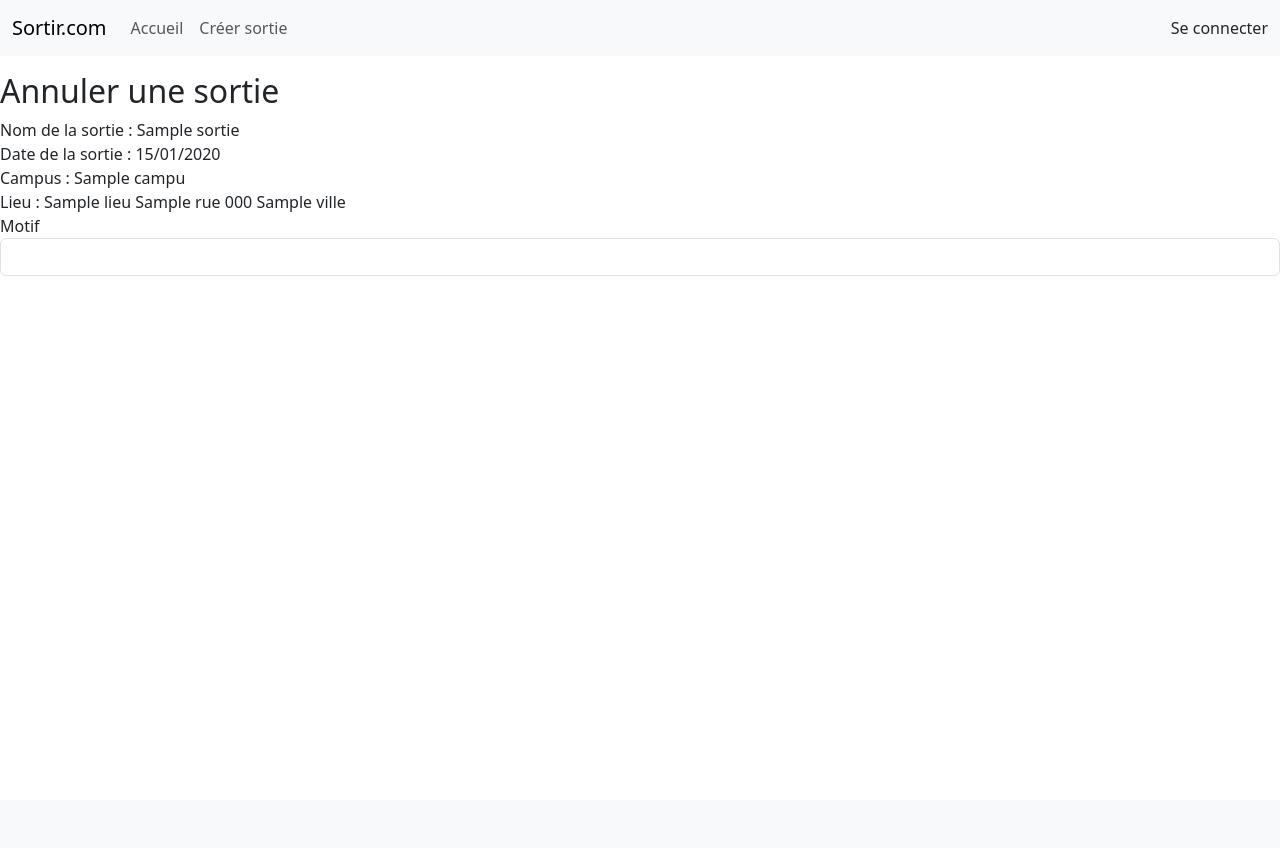
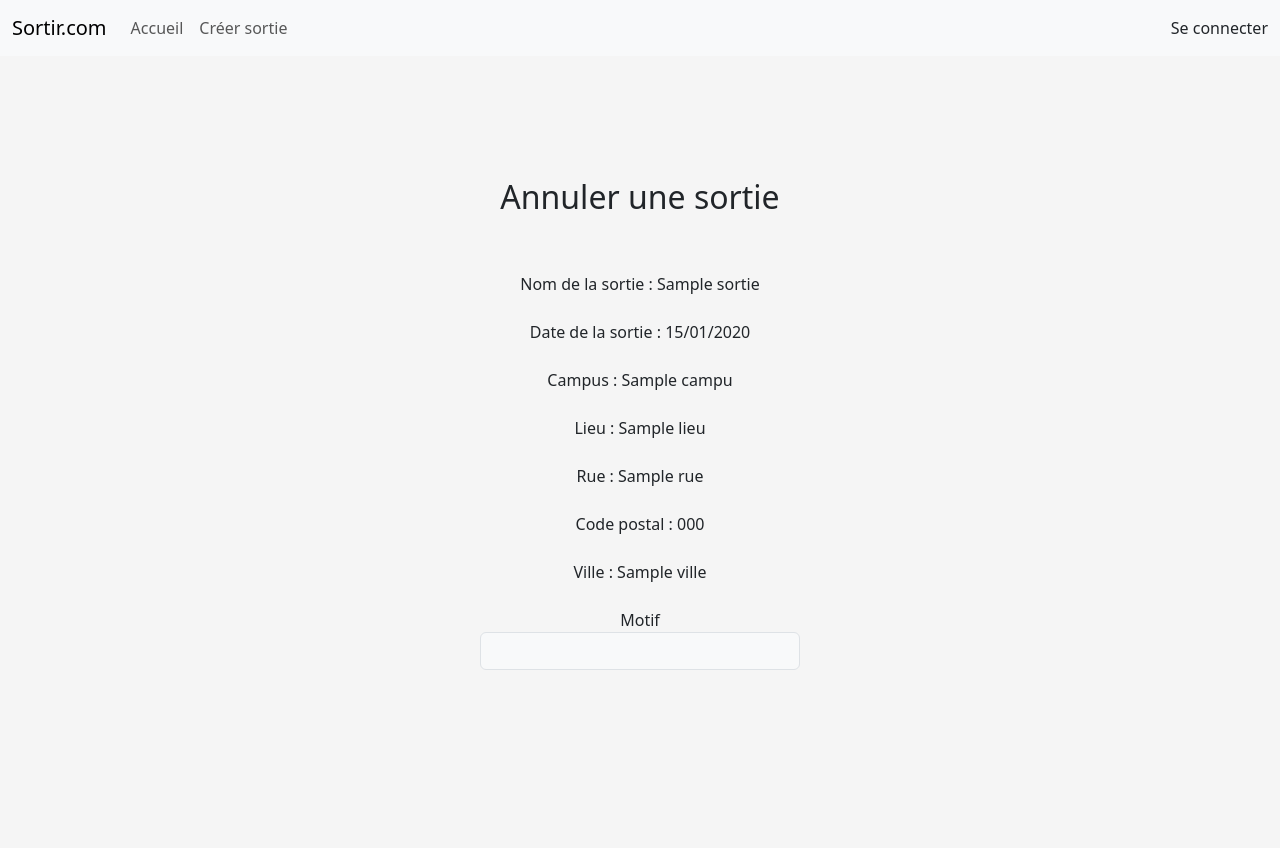
Before and after one commit to ClaudeEni/sortir, a Symfony app: template templates/sorties/annulerSortie.html.twig in a window 1280 px wide. Before the commit the page ends 276 px from the top, so only its background shows below. Run offline with Twig, Linux system fonts and the light colour scheme; the template is opened without the code that fills it: most values are stand-ins (such as "Sample title", 1, 10 or a date in 2020); form fields are guessed from the names that the template uses; some libraries are stand-ins or nearby versions.

Commit message:
style improvment

```diff
--- a/src/Form/AnnulerSortieType.php
+++ b/src/Form/AnnulerSortieType.php
@@ -25,9 +25,9 @@ class AnnulerSortieType extends AbstractType
                 ]
             ])
             ->add('cancel', SubmitType::class, [
-                'label' => 'Annuler',
+                'label' => 'Retour',
                 'attr' => [
-                    'class'          => 'btn btn-secondary',
+                    'class'          => 'btn btn-warning',
                     'formnovalidate' => 'formnovalidate',
                 ]
             ])
--- a/src/Form/ImportParticipantType.php
+++ b/src/Form/ImportParticipantType.php
@@ -23,7 +23,7 @@ class ImportParticipantType extends AbstractType
             ->add('importer', SubmitType::class, [
                 'label' => 'Importer le fichier',
                 'attr' => [
-                    'class'          => 'btn btn-success',
+                    'class'          => 'btn btn-primary',
                     'formnovalidate'=>'formnovalidate'
                 ]
             ])
--- a/src/Form/PublierSortieType.php
+++ b/src/Form/PublierSortieType.php
@@ -21,9 +21,9 @@ class PublierSortieType extends AbstractType
                 ]
             ])
             ->add('annuler', SubmitType::class, [
-                'label' => 'Annuler',
+                'label' => 'Retour',
                 'attr' => [
-                    'class'          => 'btn btn-secondary',
+                    'class'          => 'btn btn-warning',
                     'formnovalidate' => 'formnovalidate',
                 ]
             ])
--- a/src/Form/SupprimerSortieType.php
+++ b/src/Form/SupprimerSortieType.php
@@ -21,9 +21,9 @@ class SupprimerSortieType extends AbstractType
                 ]
             ])
             ->add('annuler', SubmitType::class, [
-                'label' => 'Annuler',
+                'label' => 'Retour',
                 'attr' => [
-                    'class'          => 'btn btn-secondary',
+                    'class'          => 'btn btn-warning',
                     'formnovalidate' => 'formnovalidate',
                 ]
             ])
--- a/templates/profil/CreerProfil.html.twig
+++ b/templates/profil/CreerProfil.html.twig
@@ -86,7 +86,7 @@
 {#    {{ form_rest(participantForm) }}#}
 
     <p style="text-align: center">
-        <a href="{{ path('sorties_list') }}"><button class="btn btn-primary" name="bouton" value="Enregistrer">Enregistrer</button></a>
+        <a href="{{ path('sorties_list') }}"><button class="btn btn-success" name="bouton" value="Enregistrer">Créer utilisateur</button></a>
         <a href="{{path('sorties_list')}}" class="btn btn-warning">Annuler</a>
     </p>
 
--- a/templates/profil/ModifMdp.html.twig
+++ b/templates/profil/ModifMdp.html.twig
@@ -27,9 +27,9 @@
 
 
         <p style="text-align: center">
-            <a href="{{ path('sorties_list') }}"><button class="btn btn-primary" name="bouton"
+            <a href="{{ path('sorties_list') }}"><button class="btn btn-success" name="bouton"
                     value="Enregistrer">Enregistrer</button></a>
-            {# <a href="{{ path('profil_afficher',{'id':app.user.id})}}"><button name="bouton" class="btn btn-secondary" value="Annuler">Annuler</button></a> #}
+            {# <a href="{{ path('profil_afficher',{'id':app.user.id})}}"><button name="bouton" class="btn btn-warning" value="Annuler">Retour</button></a> #}
         </p>
         {{form_end(ParticipantForm) }}
 </main>
--- a/templates/profil/profil.html.twig
+++ b/templates/profil/profil.html.twig
@@ -112,7 +112,7 @@
 
 
         <p style="text-align: center">
-            <a href="{{ path('sorties_list') }}"><button class="btn btn-primary" name="bouton"
+            <a href="{{ path('sorties_list') }}"><button class="btn btn-success" name="bouton"
                     value="Enregistrer">Enregistrer</button></a>
             <a href="{{ path('sorties_list') }}" class="btn btn-warning">Annuler</a>
         </p>
--- a/templates/sorties/annulerSortie.html.twig
+++ b/templates/sorties/annulerSortie.html.twig
@@ -4,37 +4,53 @@
 
 {% endblock %}
 
+{% block stylesheets %}
+    <link href="../../../assets/styles/creer-sortie.css" rel="stylesheet">
+{% endblock %}
+
 {% block body %}
 
 {#    {{ dump(sortie.lieu) }}#}
+    <main class="form-custom form w-100 m-auto text-center">
 
-    <h2>Annuler une sortie</h2>
+        <h2>Annuler une sortie</h2><br><br>
 
         <div>
             <label>Nom de la sortie : </label>
             {{ sortie.nom }}
-    </div>
+        </div><br>
         <div>
             <label>Date de la sortie : </label>
             {{ sortie.dateHeureDebut|date('d/m/Y') }}
-    </div>
+        </div><br>
         <div>
             <label>Campus : </label>
             {{ sortie.campus.nom }}
-    </div>
+        </div><br>
         <div>
             <label>Lieu : </label>
-        {{ sortie.lieu.nom }} {{ sortie.lieu.rue }} {{ sortie.lieu.ville.codePostal }} {{ sortie.lieu.ville.nom }}
-    </div>
-
+            {{ sortie.lieu.nom }}
+        </div><br>
+        <div>
+            <label>Rue : </label>
+            {{ sortie.lieu.rue }}
+        </div><br>
+        <div>
+            <label>Code postal : </label>
+            {{ sortie.lieu.ville.codePostal }}
+        </div><br>
+        <div>
+            <label>Ville : </label>
+            {{ sortie.lieu.ville.nom }}
+        </div><br>
 
         {{ form_start(annulerSortieForm) }}
         <div>
             Motif
-        {{ form_widget(annulerSortieForm.infosSortie) }}
-    </div>
+            {{ form_widget(annulerSortieForm.infosSortie, {'attr': {'class': 'input-group-text w-25 m-auto text-center'}}) }}
+        </div><br><br>
     {#    <button>Enregistrer</button>#}
-
         {{ form_end(annulerSortieForm) }}
     {#    <form action="{{ path('sorties_list') }}"><button>Annuler</button></form>#}
+    </main>
 {% endblock %}
--- a/templates/sorties/list.html.twig
+++ b/templates/sorties/list.html.twig
@@ -88,7 +88,7 @@
 
             </div>
             <div class="col-sm">
-                <button class="btn btn-secondary btn-lg" style="width: 200px">Rechercher</button>
+                <button class="btn btn-primary btn-lg" style="width: 200px">Rechercher</button>
             </div>
           </div>
         </div>
--- a/templates/sorties/sortie.html.twig
+++ b/templates/sorties/sortie.html.twig
@@ -78,6 +78,6 @@
                 </div>
             </div>
         </div>
-    <a href="{{ path('sorties_list') }}"><button name="bouton" class="btn btn-secondary" value="Retour">Retour</button></a>
+    <a href="{{ path('sorties_list') }}"><button name="bouton" class="btn btn-warning" value="Retour">Retour</button></a>
 </main>
 {% endblock %}
```
Lines whose indentation alone changed are shown as unchanged.
